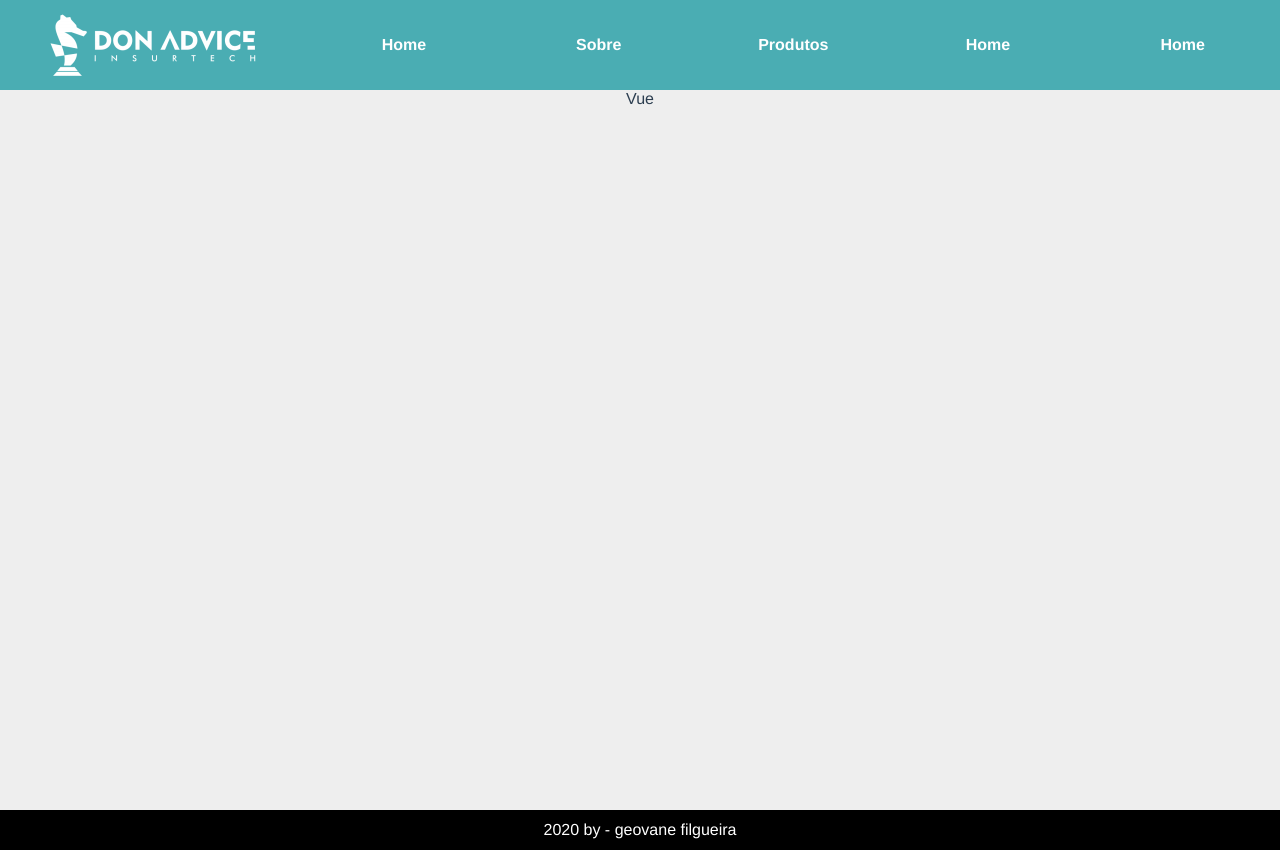
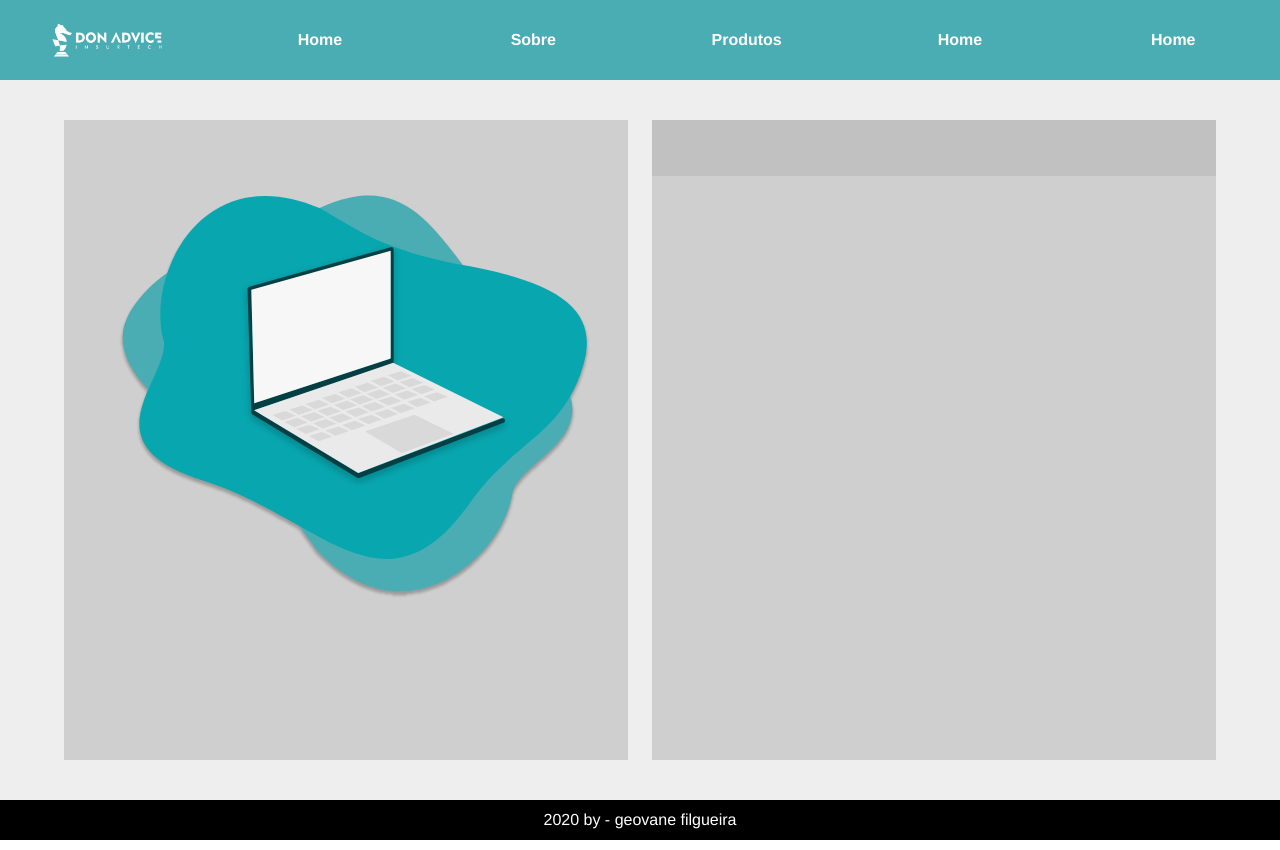
Before and after one commit to geovanefilgueira/entrevista-dom, a Vue app: page / in a window 1280 px wide. Built offline with nearby package versions, Linux system fonts and the light colour scheme.

Commit message:
adicionando imagens e estruturando o layout

```diff
--- a/src/components/Header.vue
+++ b/src/components/Header.vue
@@ -1,6 +1,15 @@
 <template>
     <header>
-        Vue
+        <div class="container-main">
+            <div class="container-info">
+                <img src="../assets/notebook.svg" alt="desenho de um notebook">
+            </div>
+            <div class="container-cards">
+                <div class="menu-cards">
+
+                </div>
+            </div>
+        </div>
     </header>
 </template>
 
@@ -15,5 +24,29 @@ header{
     width: 100%;
     height: 90vh;
     background: #eeeeee;
+    display: flex;
+    flex-direction: column;
+    justify-content: center;
+    align-items:center;
+}
+.container-main{
+    width: 90%;
+    height: 90%;
+    display: flex;
+    align-items: center;
+    justify-content: space-between;
+    }
+.container-cards,.container-info{
+    width: 49%;
+    height: 80vh;
+    background: rgb(207, 207, 207);
+}
+.container-info>img{
+    width: 100%;
+}
+.menu-cards{
+    width: 100%;
+    height: 7vh;
+    background: #c1c1c1;
 }
 </style>
--- a/src/components/Nav.vue
+++ b/src/components/Nav.vue
@@ -52,6 +52,7 @@ nav>a:hover{
   background: #318d92;
   color: #000000
 }
+nav>img{width: 10%;}
 @media only screen and (max-width: 600px) {
   nav {
     flex-direction: column;
```
Also changed, not shown: src/assets/notebook.svg (added).
